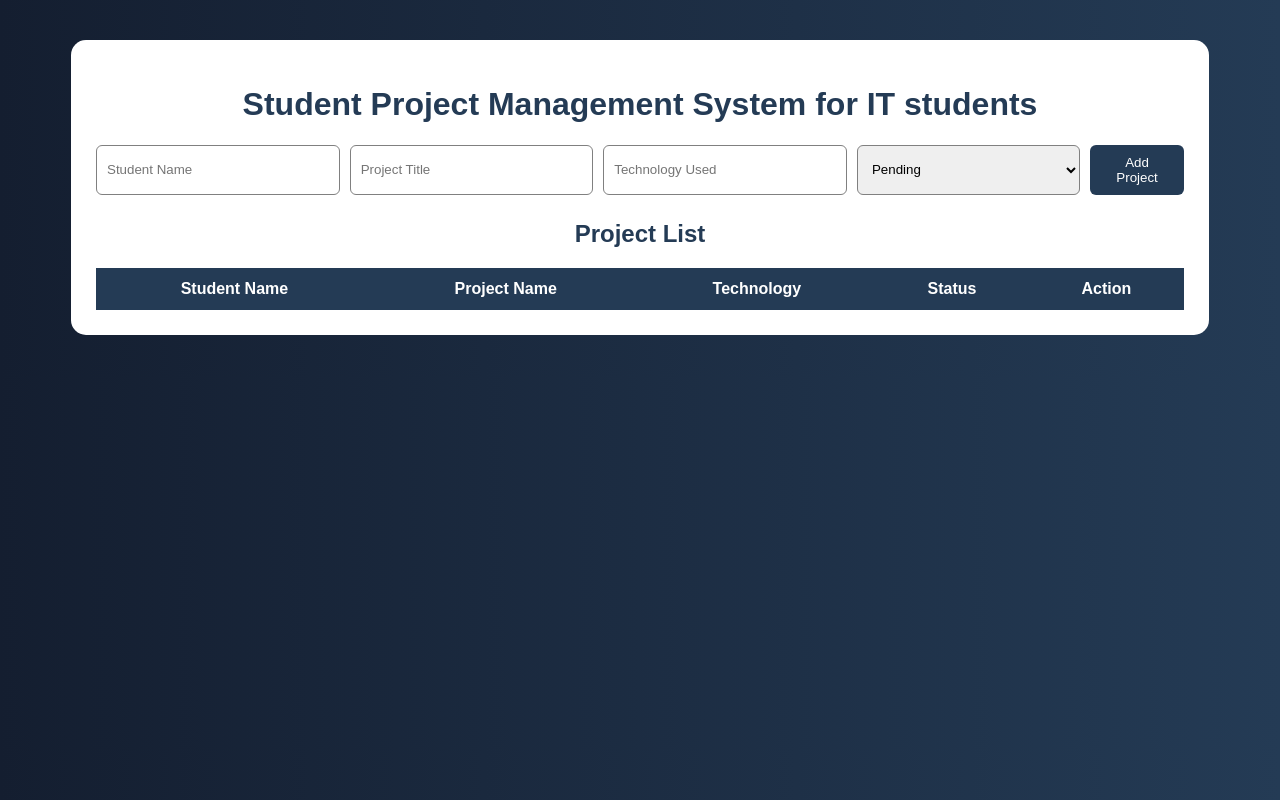
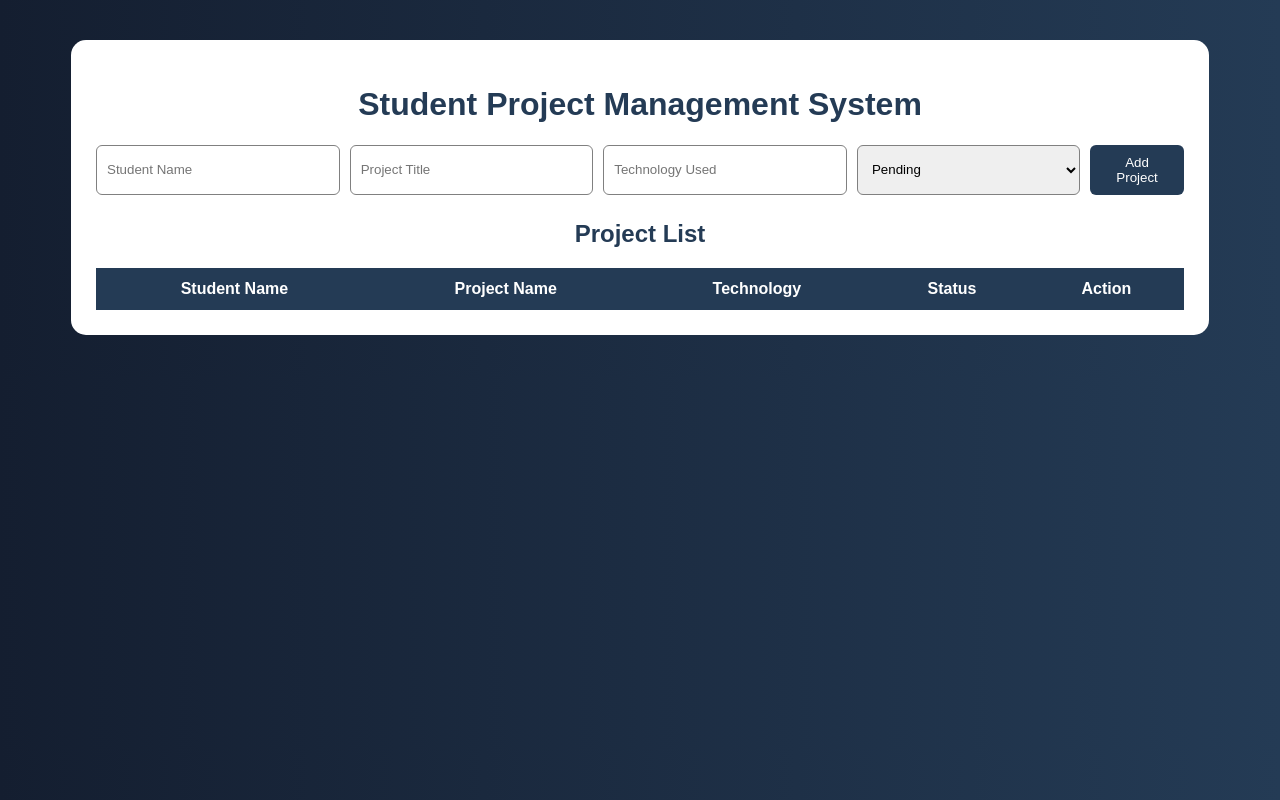
Before and after one commit to narayanatavva123/student-project-management-system, a website: page public/index.html in a window 1280 px wide. Drawn offline with Linux system fonts and the light colour scheme; no server answers.

Commit message:
Update header text in index.html

```diff
--- a/public/index.html
+++ b/public/index.html
@@ -7,7 +7,7 @@
 <body>
 
 <div class="container">
-  <h1>Student Project Management System for  IT students </h1>
+  <h1>Student Project Management System </h1>
 
   <div class="form-box">
     <input type="text" id="studentName" placeholder="Student Name">
```
